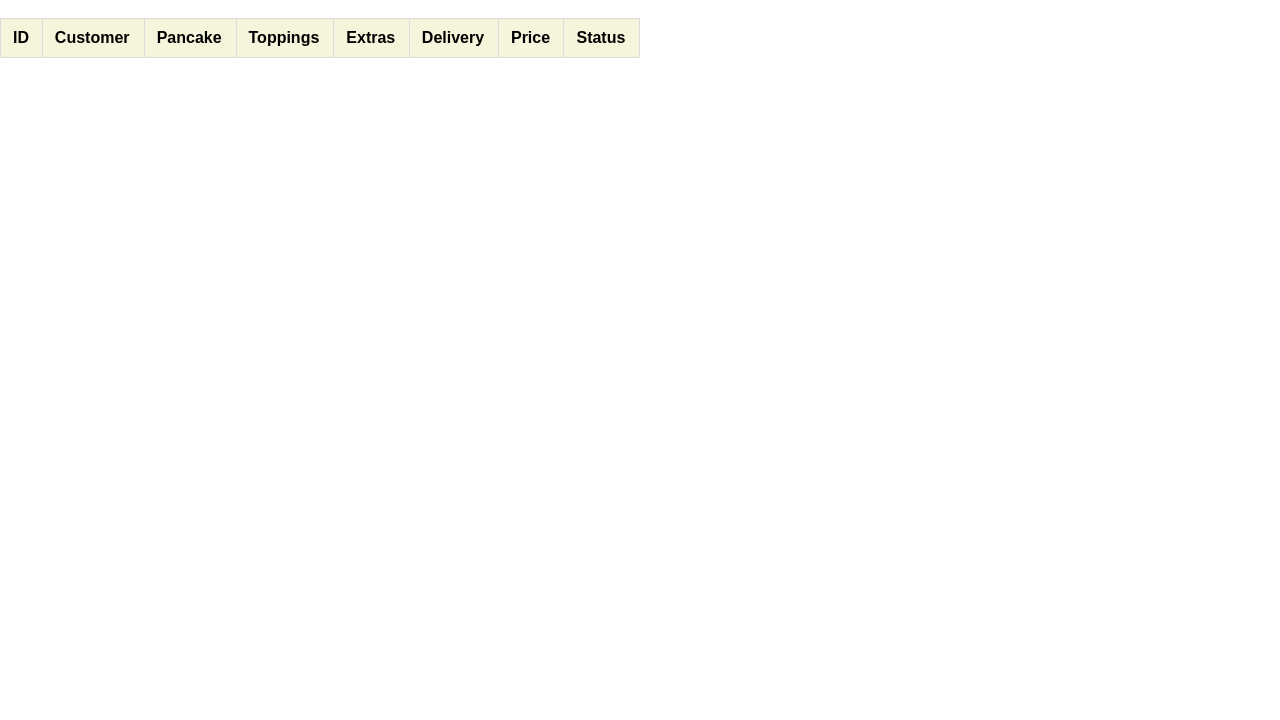
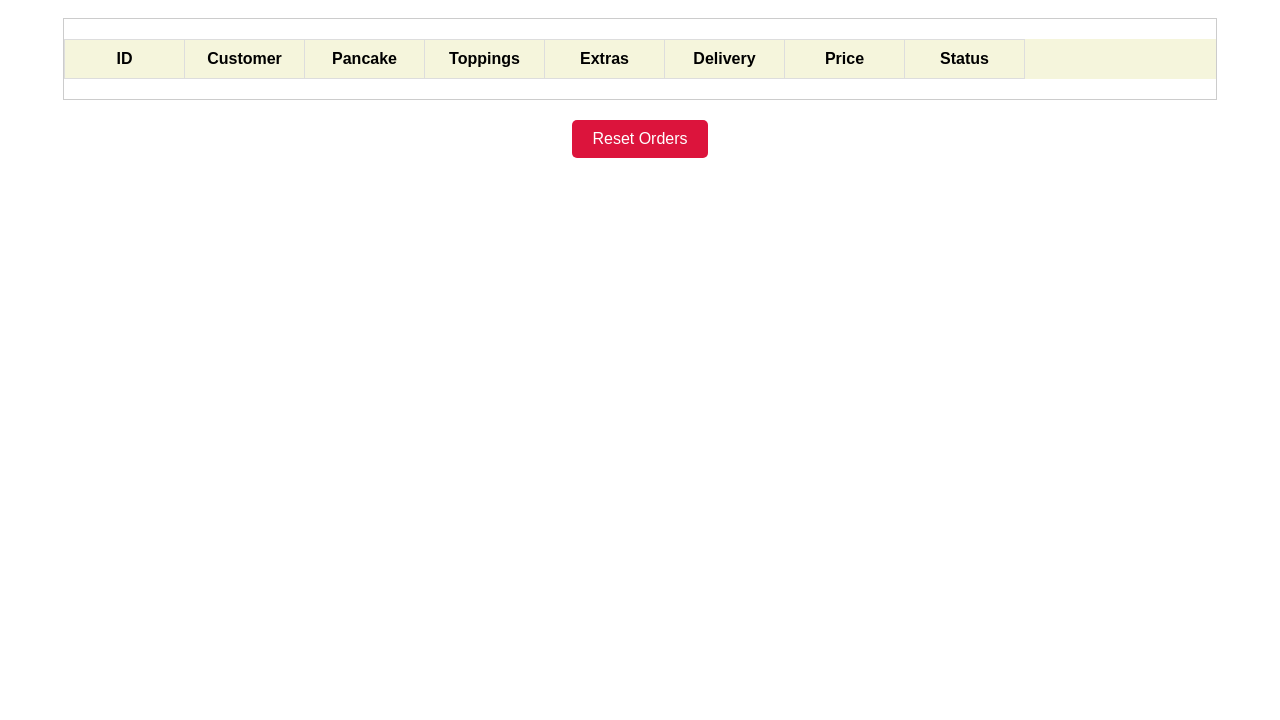
Before and after one commit to BitaYeganeh/Summer-tasks, a plain HTML site: page Pannukakku/tilaukset.html in a window 1280 px wide. Shown: the part 80-800 px from the top of the page. Drawn offline with Linux system fonts and the light colour scheme.

Commit message:
style added

```diff
--- a/Pannukakku/kokki.css
+++ b/Pannukakku/kokki.css
@@ -35,20 +35,32 @@ h1 {
 
 /* Table styles */
 table {
-  width: 50%;
+  width: 90%;
   border-collapse: collapse;
-  margin-top: 20px;
+  margin: 20px auto;
   font-size: 1em;
   align-items: center;
 }
 thead {
   background-color:beige;
+  text-transform: uppercase;
 }
 th, td {
   border: 1px solid #ddd;
-  padding: 10px 12px;
-  text-align: left;
-  vertical-align: middle;
+  padding: 12px 15px;
+  text-align: center;
+  vertical-align:middle;
+  text-transform: capitalize;
+  text-transform: capitalize;   /* Capitalize first letter of each word */
+
+}
+td button {
+  display: inline-block;
+  margin: 0 auto;
+}
+/* by AI: */
+tbody tr:nth-child(even) {
+  background-color: #a378b7;
 }
 th {
   font-weight: bold;
@@ -80,3 +92,63 @@ th {
   background-color: green;
   color: white;
 }
+.table-wrapper {
+  max-height: 300px;        /* adjust height as needed */
+  overflow-y: auto;         /* vertical scroll only */
+  margin: 0 auto;
+  border: 1px solid #6911a8;
+  width: 90%;
+  border: 1px solid #ccc;   /* optional: to show the box */
+}
+
+/* this part in generated by AI */
+/* Set display block for both parts to control scrolling */
+#ordersTable {
+  width: 100%;
+  border-collapse: collapse;
+}
+
+#ordersTable thead {
+  display: block;
+  background-color: beige;
+}
+#ordersTable tbody {
+  display: block;
+  max-height: 250px;  /* Slightly smaller to allow space for header */
+  overflow-y: auto;
+}
+
+#ordersTable th,
+#ordersTable td {
+  width: 120px;  /* You may need to adjust these based on content */
+  padding: 10px;
+  text-align: center;
+  border: 1px solid #ddd;
+  box-sizing: border-box;
+}
+#ordersTable th {
+  position: sticky;
+  top: 0;
+  background-color: beige;
+  z-index: 2;
+}
+.reset-wrapper {
+  text-align: center;
+  margin: 20px auto;
+}
+
+.reset-btn {
+  padding: 10px 20px;
+  background-color: crimson;
+  color: white;
+  border: none;
+  border-radius: 5px;
+  font-size: 16px;
+  cursor: pointer;
+}
+.reset-btn:hover {
+  background-color: darkred;
+}
+.btn:hover {
+  background-color: rgb(89, 156, 103);
+}
--- a/Pannukakku/style.css
+++ b/Pannukakku/style.css
@@ -4,7 +4,8 @@ body {
   margin: 0;
   padding: 0;
   font-family: Arial, sans-serif;
-  overflow-x: hidden;
+  overflow: hidden;
+  height: 100%;
 }
 
   body::before {
@@ -14,7 +15,7 @@ body {
     left: 0;
     width: 100vw;
     height: 100vh;
-    background-image: url('/pancake.jpeg'); /* Replace with your image */
+    background-image: url('/Images/pancake.jpeg'); /* Replace with your image */
     background-size: cover;
     background-position: center;
     opacity: 0.15; /* Adjust fade level */
@@ -23,9 +24,10 @@ body {
   }
   .container {
     display: flex;
-    align-items: flex-start;
+    align-items: stretch;   /* Ensures both sides stretch to the same height */
     justify-content: center;
     width: 100vw;
+    min-height: 100vh;      /* Forces full screen height */
 
   }
 
@@ -46,11 +48,13 @@ body {
   .form-container {
     flex: 1;
     padding: 50px;
-    min-height: 100vh;
-    overflow-y: auto;
+    display: flex;
+    flex-direction: column;    /* Stack children vertically */
+    justify-content: space-between;  /* Push content apart (top & bottom) */
+
 
   /* form Background Image Styling */
-    background-image: url('/pancake.jpeg');
+    background-image: url('/Images/pancake.jpeg');
     background-size:cover;
     background-position: right;
     background-repeat: no-repeat;
@@ -171,18 +175,26 @@ body {
 
 .btn {
   display: inline-block;
-  padding: 10px 10px;
+  padding: 10px 20px;
   background-color:blueviolet;
   color: white;
   text-decoration: none;
-  border-radius: 5px;
+  border-radius: 8px;
   padding-left: 10px;
+  font-size: 16px;
+  cursor: pointer;
+  transition: background-color 0.3s ease;
+  white-space: nowrap;        /* Prevent button text wrapping */
+  min-width: 140px;           /* Set a nice minimum width */
+  text-align: center;
 
-
+}
+.btn:hover {
+  background-color: rgb(89, 156, 103);
 }
 .button-wrapper {
   display: flex;
   justify-content: flex-end;
   align-items: center;
-  height: 100vh;
+
 }
--- a/Pannukakku/tilaukset.html
+++ b/Pannukakku/tilaukset.html
@@ -12,6 +12,7 @@
     <a href="order.html" class="btn">Back to the order page</a>
 
 
+<div class="table-wrapper">
     <table id="ordersTable">
         <thead>
             <tr>
@@ -31,6 +32,13 @@
 
         </tbody>
     </table>
+</div>
+    <!-- ✅ Reset button below the table -->
+<div class="reset-wrapper">
+  <button id="resetButton" class="reset-btn">Reset Orders</button>
+</div>
+
+</div>
 
 
 
--- a/Pannukakku/tilaukset.js
+++ b/Pannukakku/tilaukset.js
@@ -48,3 +48,17 @@ orders.forEach(order =>{
   tbody.appendChild(tr);
 });
 });
+
+document.getElementById("resetButton").addEventListener("click", function () {
+  const confirmReset = confirm("Are you sure you want to reset all orders?");
+  if (confirmReset) {
+    // Clear table body
+    document.querySelector("#ordersTable tbody").innerHTML = "";
+
+    // Optional: Clear from localStorage if you store orders there
+    localStorage.removeItem("orders"); // Adjust key name if different
+
+    // Optional: Reload page
+    // location.reload();
+  }
+});
```
Also changed, not shown: Pannukakku/order.html (+3 -1 lines), Pannukakku/Images/Screenshot 2025-07-04 at 19.11.16.png (added), Pannukakku/Images/pancake.jpeg (renamed from Pannukakku/pancake.jpeg), 4 other files.
